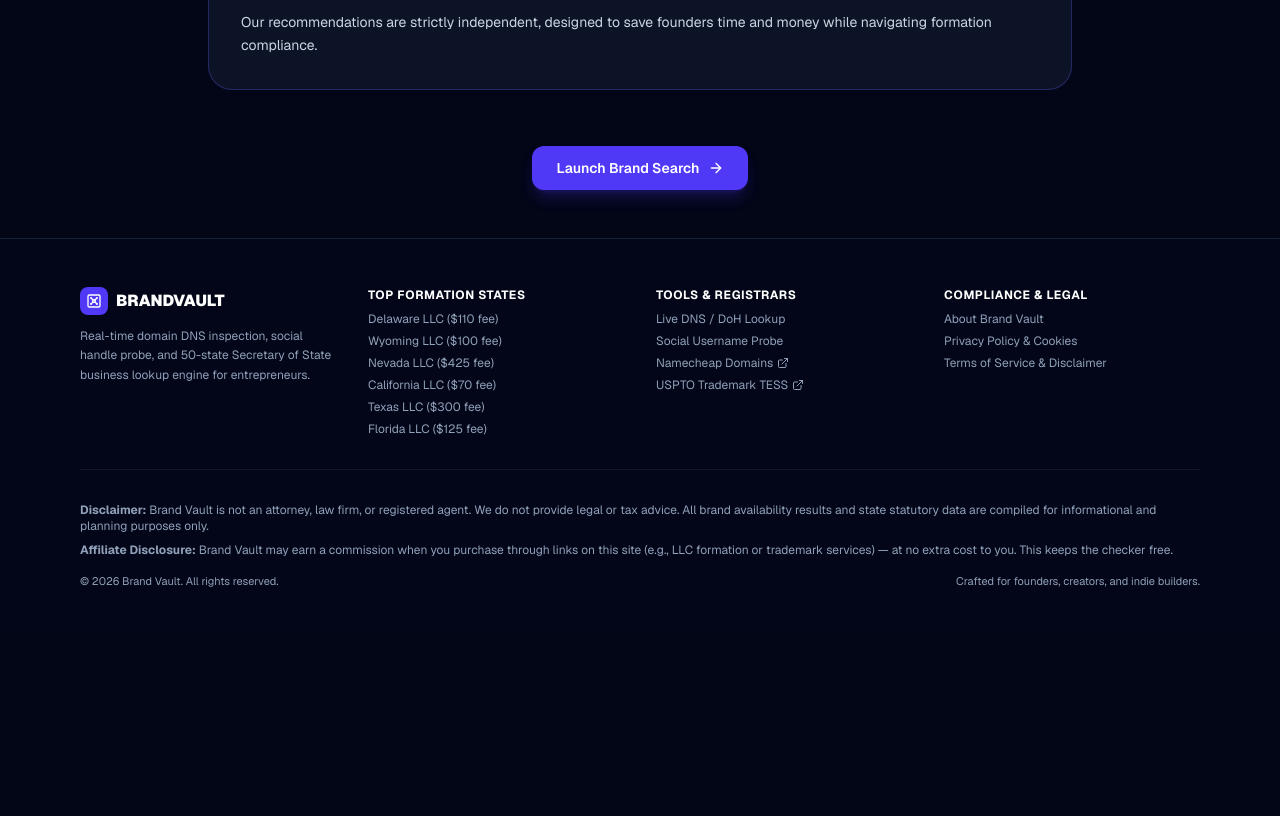
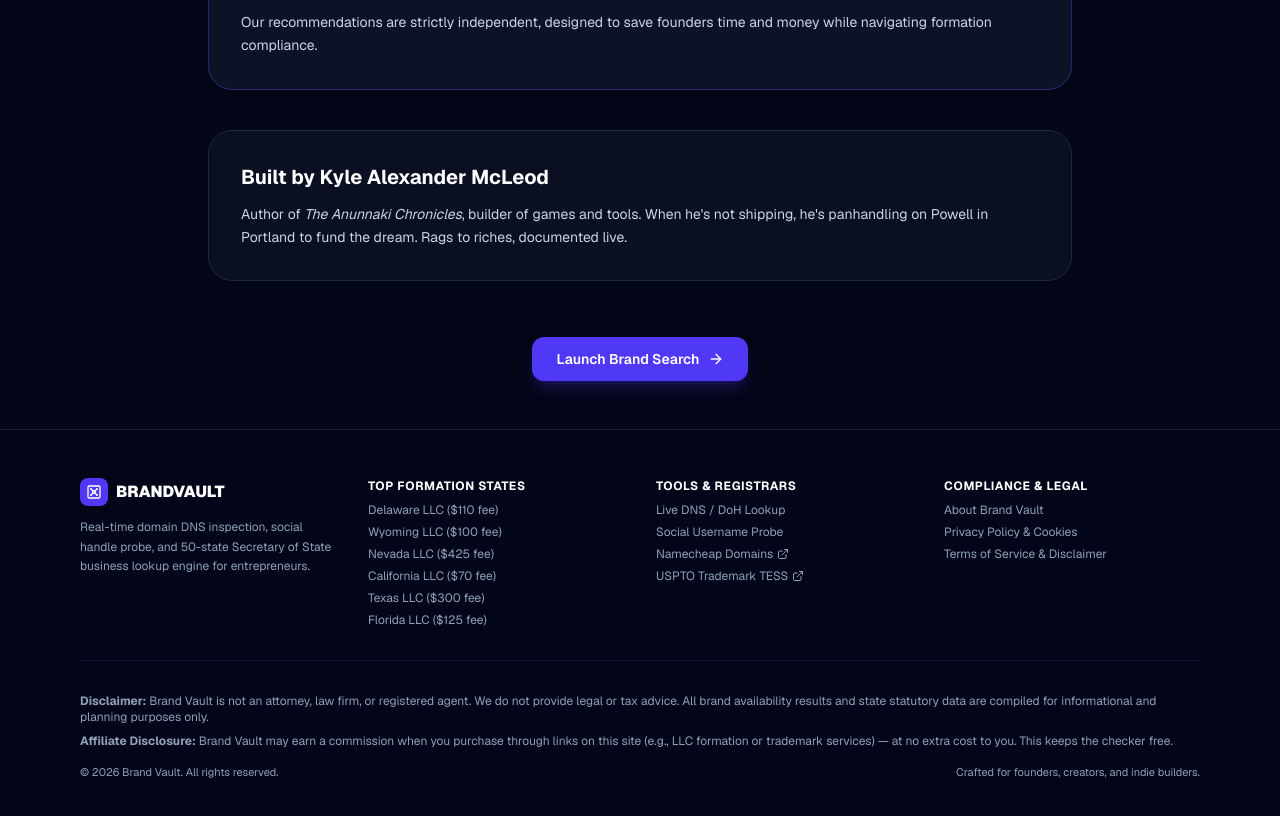
Before and after one commit to frac1ur3d-hash/brand-vault, a Next.js app: page /about in a window 1280 px wide. Shown: the part 820-1636 px from the top of the page. Before the commit the page ends 1456 px from the top, so only its background shows below. Built offline with nearby package versions, Linux system fonts and the light colour scheme.

Commit message:
Add honest founder bio to about page

```diff
--- a/app/about/page.tsx
+++ b/app/about/page.tsx
@@ -64,6 +64,14 @@
         </p>
       </div>
 
+      {/* Founder Section */}
+      <div className="p-8 rounded-3xl bg-slate-900/60 border border-slate-800 space-y-3">
+        <h2 className="text-xl font-bold text-white">Built by Kyle Alexander McLeod</h2>
+        <p className="text-sm text-slate-300 leading-relaxed">
+          Author of <em>The Anunnaki Chronicles</em>, builder of games and tools. When he&apos;s not shipping, he&apos;s panhandling on Powell in Portland to fund the dream. Rags to riches, documented live.
+        </p>
+      </div>
+
       <div className="pt-4 text-center">
         <Link
           href="/"
```
